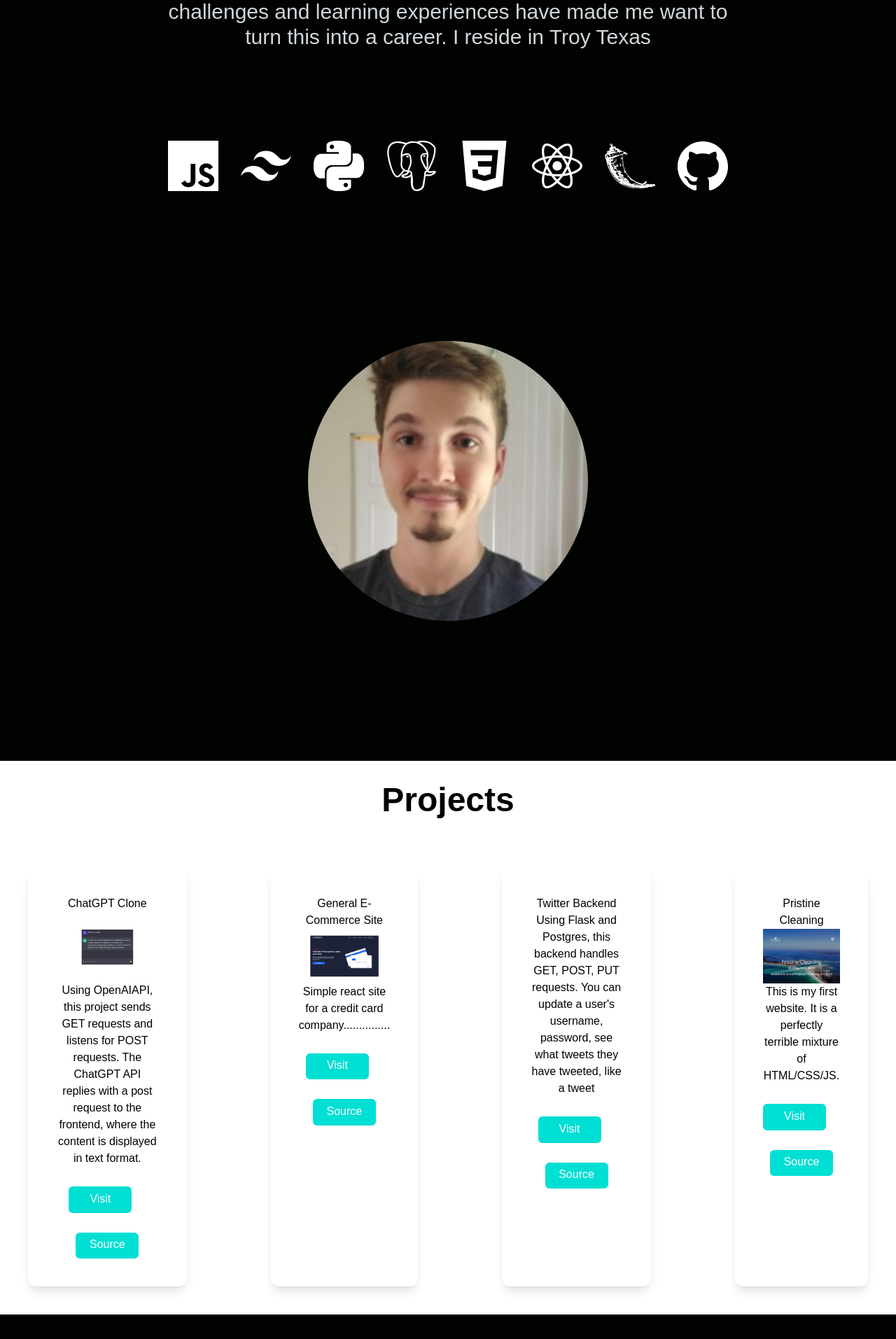
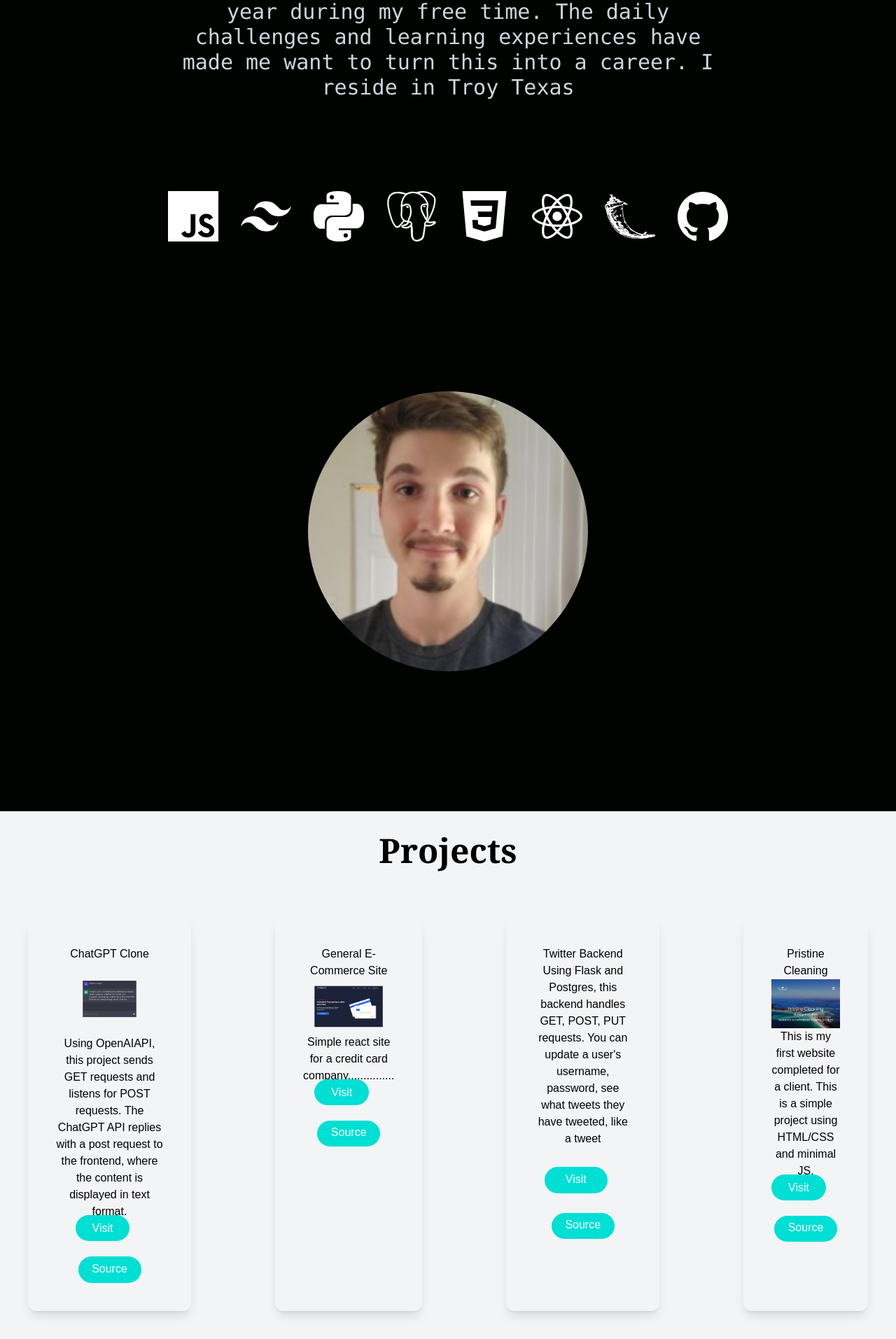
Before and after one commit to pie4fools/portfolioreacttailwind, a React (Create React App) app: page / in a window 1280 px wide. Shown: the part 1165-3078 px from the top of the page at 70% size. Before the commit the page ends 3043 px from the top, so only its background shows below. Built offline with nearby package versions, Linux system fonts and the light colour scheme.

Commit message:
Edited some sizing,fonts

```diff
--- a/src/components/Aboutpage.jsx
+++ b/src/components/Aboutpage.jsx
@@ -7,8 +7,8 @@ const Aboutpage = () => {
     return (
     <div>
         <div className='text-white max-w-[800px] mt-5 pt-20 w-full mx-auto text-center flex flex-col justify-center'>
-            <h1 className='text-[#00dfd4] md:text-5xl sm:text-4xl text-xl font-bold py-4'>About</h1>
-            <p className='text-gray-300 md:text-3xl sm:text-1xl py-4'>Hello my name is Pierce. I have been learning and coding websites for the last year during my free time. The daily challenges and learning experiences have made me want to turn this into a career. I reside in Troy Texas</p>
+            <h1 className='text-[#00dfd4] md:text-5xl sm:text-4xl text-xl font-bold py-4 font-serif hover:scale-150 transition-all ease-in'>About</h1>
+            <p className='text-gray-300 md:text-3xl sm:text-1xl py-4 font-mono'>Hello my name is Pierce. I have been learning and coding websites for the last year during my free time. The daily challenges and learning experiences have made me want to turn this into a career. I reside in Troy Texas</p>
             <div className='grid gap-8 lg:flex justify-center pt-20 lg:space-x-15 lg:mt-5'>
                 <SiJavascript size={100} className="hover:text-yellow-300 hover:scale-150 transition-all ease-in"/>
                 <SiTailwindcss size={100} className="hover:text-blue-600 hover:scale-150 transition-all ease-in"/>
--- a/src/components/Footer.jsx
+++ b/src/components/Footer.jsx
@@ -5,37 +5,37 @@ import creditcardpic from '../pics/creditcardpic.jpg'
 
 const Footer = () => {
   return (
-    <div className='bg-white'>
+    <div className='bg-gray-100'>
         <div>
-            <h1 className='text-[#000000] text-center md:text-5xl sm:text-4xl text-xl font-bold py-8'>Projects</h1>
+            <h1 className='text-[#000000] text-center md:text-5xl sm:text-4xl text-xl font-bold py-8 font-serif hover:scale-150 transition-all ease-in'>Projects</h1>
         </div>
         <div className='lg:flex gap-10'>
             <div className='text-center shadow-lg p-10 rounded-xl my-10 mx-10 align-center'>
                 <h1>ChatGPT Clone</h1>
                 <img className='scale-50 align-center' src={chatgptpic} alt="Screenshot of ChatGPT Clone" />
                 <p>Using OpenAIAPI, this project sends GET requests and listens for POST requests. The ChatGPT API replies with a post request to the frontend, where the content is displayed in text format.</p>
-                <button className='bg-[#00dfd4] w-[90px] h-[37.5px] rounded-md font-medium mt-7 mx-auto pb-0.5 mr-5 text-white hover:bg-black focus:ring focus:ring-grey-300'>Visit</button>
-                <button className='bg-[#00dfd4] w-[90px] h-[37.5px] rounded-md font-medium mt-7 mx-auto pb-0.5 text-white hover:bg-black focus:ring focus:ring-grey-300'>Source</button>
+                <a href='https://chatgptclone-lilac.vercel.app/' target='_blank' rel='noreferrer' className='bg-[#00dfd4] w-[90px] h-[37.5px] rounded-full font-medium mt-7 mx-auto py-2.5 px-6 mr-5 text-white hover:bg-black focus:ring focus:ring-grey-300'>Visit</a>
+                <button className='bg-[#00dfd4] w-[90px] h-[37.5px] rounded-full font-medium mt-7 mx-auto pb-0.5 text-white hover:bg-black focus:ring focus:ring-grey-300'>Source</button>
             </div>
             <div className='text-center shadow-lg p-10 rounded-xl my-10 mx-10'>
                 <h1>General E-Commerce Site</h1>
                 <img className='scale-75 align-center' src={creditcardpic} alt="Screenshot credit card website" />
                 <p>Simple react site for a credit card company...............</p>
-                <button className='bg-[#00dfd4] w-[90px] h-[37.5px] rounded-md font-medium mt-7 mx-auto pb-0.5 mr-5 text-white hover:bg-black focus:ring focus:ring-grey-300'>Visit</button>
-                <button className='bg-[#00dfd4] w-[90px] h-[37.5px] rounded-md font-medium mt-7 mx-auto pb-0.5 text-white hover:bg-black focus:ring focus:ring-grey-300'>Source</button>
+                <a href='https://master--beautiful-zuccutto-11d061.netlify.app/' target='_blank' rel='noreferrer' className='bg-[#00dfd4] w-[90px] h-[37.5px] rounded-full font-medium mt-7 mx-auto py-2.5 px-6 mr-5 text-white hover:bg-black focus:ring focus:ring-grey-300'>Visit</a>
+                <button className='bg-[#00dfd4] w-[90px] h-[37.5px] rounded-full font-medium mt-7 mx-auto pb-0.5 text-white hover:bg-black focus:ring focus:ring-grey-300'>Source</button>
             </div>
             <div className='text-center shadow-lg p-10 rounded-xl my-10 mx-10'>
                 <h1>Twitter Backend</h1>
                 <p>Using Flask and Postgres, this backend handles GET, POST, PUT requests. You can update a user's username, password, see what tweets they have tweeted, like a tweet</p>
-                <button className='bg-[#00dfd4] w-[90px] h-[37.5px] rounded-md font-medium mt-7 mx-auto pb-0.5 mr-5 text-white hover:bg-black focus:ring focus:ring-grey-300'>Visit</button>
-                <button className='bg-[#00dfd4] w-[90px] h-[37.5px] rounded-md font-medium mt-7 mx-auto pb-0.5 text-white hover:bg-black focus:ring focus:ring-grey-300'>Source</button>
+                <button className='bg-[#00dfd4] w-[90px] h-[37.5px] rounded-full font-medium mt-7 mx-auto pb-0.5 mr-5 text-white hover:bg-black focus:ring focus:ring-grey-300'>Visit</button>
+                <button className='bg-[#00dfd4] w-[90px] h-[37.5px] rounded-full font-medium mt-7 mx-auto pb-0.5 text-white hover:bg-black focus:ring focus:ring-grey-300'>Source</button>
             </div>
             <div className='sm:mb-0 text-center shadow-lg p-10 rounded-xl lg:my-10 mx-10'>
                 <h1>Pristine Cleaning</h1>
                 <img className='scale-100' src={pristinecleanpic} alt="Screenshot of pristinecleaningph.com" />
-                <p>This is my first website. It is a perfectly terrible mixture of HTML/CSS/JS.</p>
-                <button className='bg-[#00dfd4] w-[90px] h-[37.5px] rounded-md font-medium mt-7 mx-auto pb-0.5 mr-5 text-white hover:bg-black focus:ring focus:ring-grey-300'>Visit</button>
-                <button className='bg-[#00dfd4] w-[90px] h-[37.5px] rounded-md font-medium mt-7 mx-auto pb-0.5 text-white hover:bg-black focus:ring focus:ring-grey-300'>Source</button>
+                <p>This is my first website completed for a client. This is a simple project using HTML/CSS and minimal JS.</p>
+                <a href='http://www.pristinecleaningph.com/' target='_blank' rel='noreferrer' className='bg-[#00dfd4] w-[90px] h-[37.5px] rounded-full font-medium mt-7 mx-auto py-2.5 px-6 mr-5 text-white hover:bg-black focus:ring focus:ring-grey-300'>Visit</a>
+                <button className='bg-[#00dfd4] w-[90px] h-[37.5px] rounded-full font-medium mt-7 mx-auto pb-0.5 text-white hover:bg-black focus:ring focus:ring-grey-300'>Source</button>
             </div>
         </div>
     </div>
```
